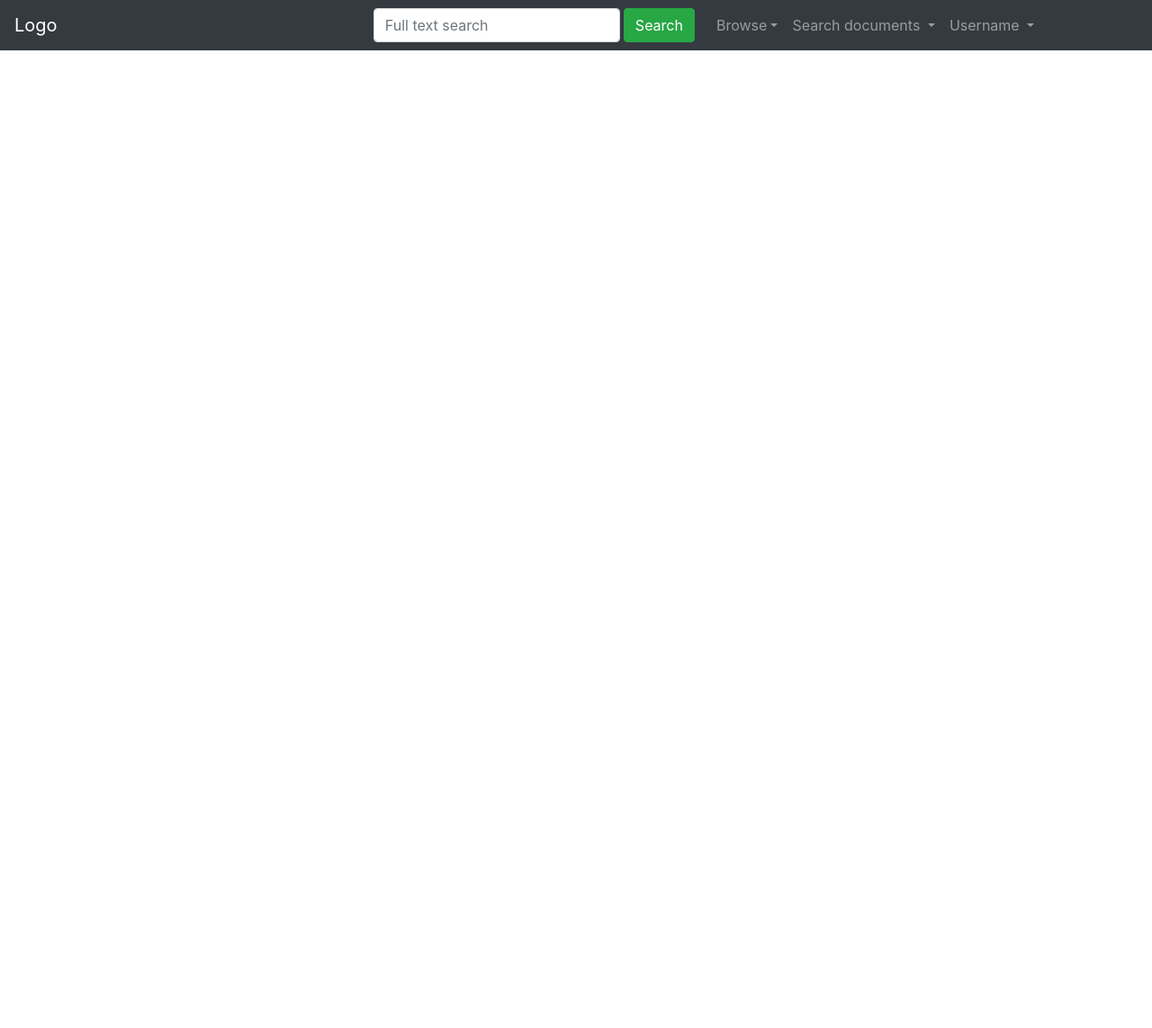
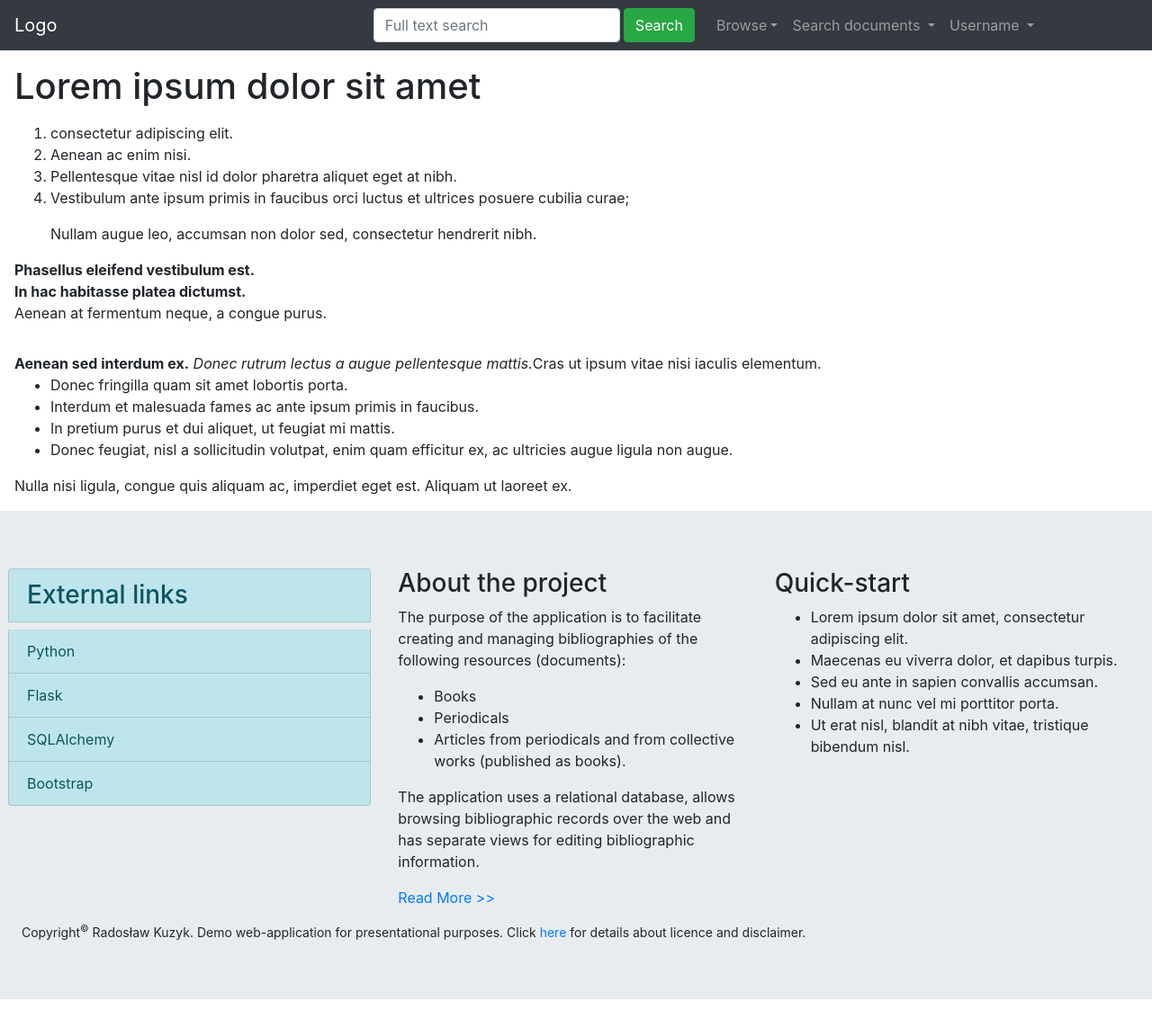
Before and after one commit to radoslavian/Flask-Web-Bibliography-App, a Flask app: page / in a window 1280 px wide. Shown: the whole page at 90% size. Before the commit the page ends 56 px from the top, so only its background shows below. Run offline with Flask 2, Linux system fonts and the light colour scheme; some libraries are stand-ins or nearby versions.

Commit message:
Working on interface-routes and html templates-and connecting them to the database.

```diff
--- a/app/__init__.py
+++ b/app/__init__.py
@@ -13,7 +13,7 @@ db = SQLAlchemy()
 # login_manager = LoginManager()
 # login_manager.login_view = 'auth.login'
 
-def create_app(config_name):
+def create_app(config_name='default'):
     '''Application factory function.
 
 Based on solutions from:
--- a/app/main/views.py
+++ b/app/main/views.py
@@ -1,11 +1,45 @@
-'''Main view functions for the application.
+'''View functions for the application main blueprint.
 '''
 
 from . import main
-from flask import render_template
+from flask import render_template, url_for
+from flask import request
+from ..models import *
 
 @main.route('/', methods=['GET', 'POST'])
 def index():
     # url_for('main.index') # main - przestrzeń nazw
     # url_for('.index') # przestrzeń n. akt. żądania
-    return render_template('base.html')
+
+    return render_template('index.html')
+
+
+@main.route('/search')
+def search():
+    '''Route for full-text search.
+    '''
+    return request.args.get('q') # dummy response
+
+
+@main.route('/browse/people/id=<person_id>')
+def person_details(person_id):
+    '''Route for detailed view of person authority (people as
+    document's authors, translators, subjects etc.)
+    '''
+    person_record = Person.query.filter_by(person_id=person_id).first_or_404()
+
+    return render_template('person_record_details.html',
+                           person_record=person_record,
+                           url_for=url_for)
+
+
+@main.route('/browse/people/name-variants/id=<variant_id>')
+def name_variant(variant_id):
+    '''Name variant route for individual (person) name.
+    '''
+    name_variant = PersonNameVariant.query.filter_by(
+        variant_id=variant_id).first_or_404()
+
+    return render_template('person_name_variant.html',
+                           name_variant=name_variant,
+                           url_for=url_for)
--- a/app/models.py
+++ b/app/models.py
@@ -337,6 +337,10 @@ These include (among others): organisations, companies, events, publishers.
         'ResponsibilityPerson',
         back_populates='responsibility')
 
+    def add_basic_responsibilities(self):
+        # author, translator, editor, ilustrator
+        pass
+
     def __repr__(self):
         return f'<Document responsibility: {self.responsibility_name}>'
 
--- /dev/null
+++ b/app/static/styles.css
@@ -0,0 +1,3 @@
+.footer {
+    display: flex;
+}
--- a/app/templates/base.html
+++ b/app/templates/base.html
@@ -1,5 +1,6 @@
 <!doctype html>
 <html lang="en">
+  {% import "macros.html" as macros %}
   <head>
     <!--
 	 Base templated - based on:
@@ -8,10 +9,15 @@
       {% block head %}
       <!-- Required meta tags -->
       <meta charset="utf-8">
-	  <meta name="viewport" content="width=device-width, initial-scale=1, shrink-to-fit=no">
+      <meta name="viewport" content="width=device-width, initial-scale=1">
 
       {% block styles %}
+	<style type="text/css">
+	  #footer {
+	  font-size: 14px;}
+	</style>
 	<!-- Bootstrap CSS -->
+
       {{ bootstrap.load_css() }}
     {% endblock %}
 
@@ -33,13 +39,17 @@
 	<div class="collapse navbar-collapse flex-grow-1 text-right" id="navbar">
 	  <ul class="navbar-nav ml-auto flex-nowrap">
 	    <div class="container">
-	      <form class="form-inline row text-right"> <!-- todo: add action -->
+	      <form class="form-inline row text-right" action="{{ url_for('main.search') }}"
+		    method="get">
 	    	<div class="col pr-1">
 	    	  <input class="form-control w-100"
-	    	       type="text" placeholder="Full text search"
-		       data-toggle="tooltip" title="Search for documents,
+			 name="q"
+	    		 type="text"
+			 placeholder="Full text search"
+			 data-toggle="tooltip"
+			 title="Search for documents,
 			 personal/geographic/
-		       collective names and subject keywords."></input>
+			 collective names and subject keywords." />
 	    	</div>
 	    	<div class="col-auto p-0">
 	    	  <button class="btn btn-success mr-3">Search</button>
@@ -86,8 +96,49 @@
     {% endblock %}
 
     <!-- Your page content -->
+
+    <div class="cointainer ml-3 mr-3 mt-3 mb-1">
 	{% block content %}
 
+	{% endblock %}
+      </div>
+
+      {% block footer %}
+
+	<footer class="row jumbotron jumbotron-fluid pl-4 pr-3 mr-0">
+	  <div class="col-md-4 list-group mb-3">
+	    <h3 class="list-group-item list-group-item-action list-group-item-info">External links</h3>
+	    <a class="list-group-item list-group-item-action list-group-item-info" href="https://www.python.org/" target="_blank">Python</a>
+	    <a class="list-group-item list-group-item-action list-group-item-info" href="https://palletsprojects.com/p/flask/" target="_blank">Flask</a>
+	    <a class="list-group-item list-group-item-action list-group-item-info" href="https://www.sqlalchemy.org/" target="_blank">SQLAlchemy</a>
+	    <a class="list-group-item list-group-item-action list-group-item-info" href="https://getbootstrap.com/" target="_blank">Bootstrap</a>
+	  </div>
+	 <div class="col-md-4">
+	    <h3>About the project</h3>
+	    <p>The purpose of the application is to facilitate creating and managing bibliographies of the following resources (documents):
+	      <ul>
+		<li>Books</li>
+		<li>Periodicals</li>
+		<li>Articles from periodicals and from collective works (published as books).</li>
+	      </ul>
+	      The application uses a relational database, allows browsing bibliographic records over the web and has separate views for editing bibliographic information.</p>
+	      <p><a href="https://docs.google.com/document/d/1l2sDb6wOPnfhyzBBr6hmPlrVnx5hCmTDyNj_LDbgHxs/edit?usp=sharing">Read More&nbsp;>></a></p>
+	 </div>
+	 <div class="col-md-4">
+	   <h3>Quick-start</h3>
+	   <ul>
+	     <li>Lorem ipsum dolor sit amet, consectetur adipiscing elit.</li>
+	     <li>Maecenas eu viverra dolor, et dapibus turpis.</li>
+	     <li>Sed eu ante in sapien convallis accumsan.</li>
+	     <li>Nullam at nunc vel mi porttitor porta.</li>
+	     <li>Ut erat nisl, blandit at nibh vitae, tristique bibendum nisl.</li>
+	   </ul>
+	 </div>
+	 <div id="footer" class="col-md-12">
+	   Copyright<sup>&copy;</sup> Radosław Kuzyk. Demo web-application for presentational purposes.
+	   Click <a href="#">here</a> for details about licence and disclaimer.
+	 </div>
+	</footer>
       {% endblock %}
 
     {% block scripts %}
--- /dev/null
+++ b/app/templates/index.html
@@ -0,0 +1,16 @@
+{% extends "base.html" %}
+{% block content %}
+<h1>Lorem ipsum dolor sit amet</h1>
+<p>
+  <ol>
+    <li>consectetur adipiscing elit.</li>
+    <li>Aenean ac enim nisi.</li>
+    <li>Pellentesque vitae nisl id dolor pharetra aliquet eget at nibh.</li>
+    <li><dl>
+Vestibulum ante ipsum primis in faucibus orci luctus et ultrices posuere cubilia curae;
+</dl></li> Nullam augue leo, accumsan non dolor sed, consectetur hendrerit nibh.
+    </ol> <dt>Phasellus eleifend vestibulum est. </dt><dt>In hac habitasse platea dictumst. </dt><dd>Aenean at fermentum neque, a congue purus.</dd><br />
+    <strong>Aenean sed interdum ex.</strong> <em>Donec rutrum lectus a augue pellentesque mattis.</em>Cras ut ipsum vitae nisi iaculis elementum. <ul>
+<li>Donec fringilla quam sit amet lobortis porta.</li> <li>Interdum et malesuada fames ac ante ipsum primis in faucibus.</li><li>In pretium purus et dui aliquet, ut feugiat mi mattis.</li> <li>Donec feugiat, nisl a sollicitudin volutpat, enim quam efficitur ex, ac ultricies augue ligula non augue.</li>
+</ul> Nulla nisi ligula, congue quis aliquam ac, imperdiet eget est. Aliquam ut laoreet ex.</p>
+{% endblock %}
--- /dev/null
+++ b/app/templates/macros.html
@@ -0,0 +1,10 @@
+{% macro render_person_name_variants(person_record) %}
+  <ul>
+  {% for variant in person_record.name_variants %}
+    <li>{{ variant.last_name_variant }},
+      {{ variant.first_name_variant }}&nbsp;
+      <a href="{{ url_for('main.name_variant',
+	 variant_id=variant.variant_id) }}">details&nbsp;&hellip;</a></li>
+  {% endfor %}
+  </ul>
+{% endmacro %}
--- /dev/null
+++ b/requirements/development.txt
@@ -0,0 +1 @@
+faker==0.7.18
```
Also changed, not shown: app/fake.py (added, +45 -0 lines), app/templates/person_name_variant.html (added, +24 -0 lines), app/templates/person_record_details.html (added, +39 -0 lines), 1 other file. Lines whose indentation alone changed are shown as unchanged.
